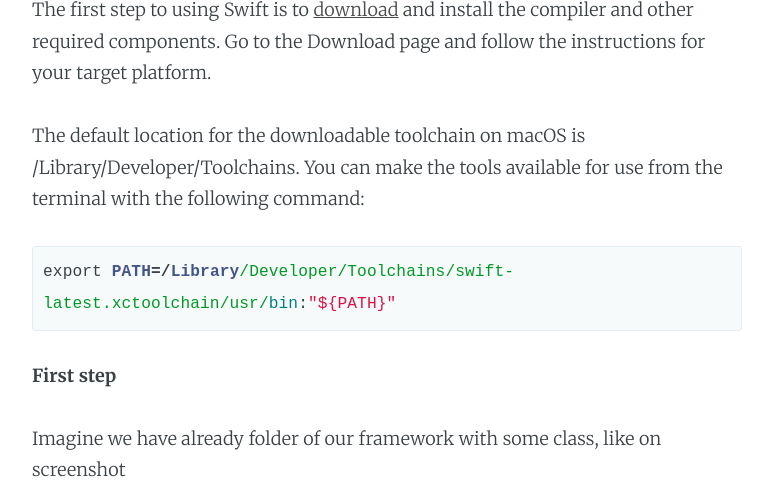
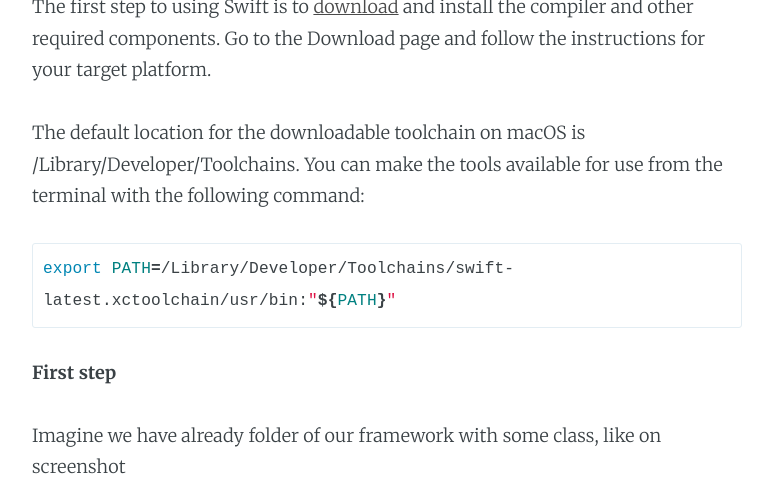
Before and after one commit to spbvasilenko/NSVasilenko, a Jekyll site: the page built from _posts/2016-09-19-develop-framework-with-swift-package-manager.markdown, in a window 1280 px wide and 1400 px high, scrolled down 1006 px, cut to the strip 0-494 px from the top of the window. Shown: the whole strip, without its empty margins (253-1026 px from the left). Built offline with Jekyll 4.4.1, drawn with Linux system fonts in a browser that asks for light colours; comment, search, counter and statistics services are not loaded; some of the changed text lies outside the part shown.

Commit message:
Fixed post

````diff
--- a/_posts/2016-09-19-develop-framework-with-swift-package-manager.markdown
+++ b/_posts/2016-09-19-develop-framework-with-swift-package-manager.markdown
@@ -13,7 +13,7 @@
 
 <b>The problem</b>
 
-It's really painfull build our Package of framework in terminal via ```swift build```without autocompletion and all features of IDE.
+It's really painfull build our Package of framework in terminal via ```swift build``` without autocompletion and all features of IDE.
 
 It's easy to fix in two steps:
 
@@ -23,9 +23,9 @@
 
 The default location for the downloadable toolchain on macOS is /Library/Developer/Toolchains. You can make the tools available for use from the terminal with the following command:
 
-{% highlight swift %}
+```shell
 export PATH=/Library/Developer/Toolchains/swift-latest.xctoolchain/usr/bin:"${PATH}"
-{% endhighlight %}
+```
 
 <b>First step</b>
 
@@ -35,9 +35,9 @@
 
 Firstly, we should init Package for your framework with command in Terminal
 
-{% highlight swift %}
+```shell
 swift package init --type executable
-{% endhighlight %}
+```
 
 After installing Package for our Framework we have a structure as on screenshot:
 
@@ -47,23 +47,23 @@
 
 So, now we have executable Package of our framework, also we can build it with command:
 
-{% highlight swift %}
+```shell
 swift build
-{% endhighlight %}
+```
 
 After the command finishes, the built products will be available in the .build directory. Run the Framework program with the following command:
 
-{% highlight swift %}
+```shell
 .build/debug/Framework
-{% endhighlight %}
+```
 
 <b>Second step</b>
 
 In our folder of Framework run command for generate xcproj with Package via command:
 
-{% highlight swift %}
+```shell
 swift package generate-xcodeproj
-{% endhighlight %}
+```
 
 <img src="https://habrastorage.org/files/89e/aa6/1db/89eaa61dbac04288b1ddc750ef75658e.png"/>
 
````
